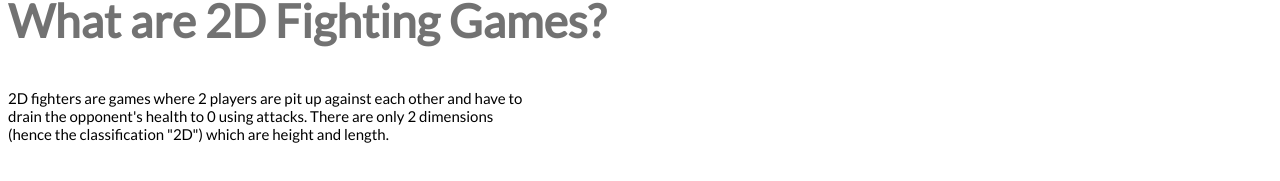
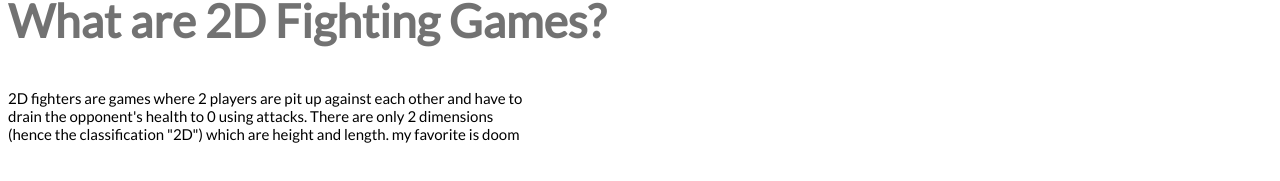
Before and after one commit to Doug-Dimmadome/Doug-Dimmadome.Github.io, a plain HTML site: page 2d.html in a window 1280 px wide. Shown: the part 603-784 px from the top of the page. Drawn offline with Linux system fonts and the light colour scheme.

Commit message:
idk modification

```diff
--- a/2d.html
+++ b/2d.html
@@ -42,7 +42,7 @@
         <p>
           2D fighters are games where 2 players are pit up against each other and have to <br>
           drain the opponent's health to 0 using attacks. There are only 2 dimensions <br>
-          (hence the classification "2D") which are height and length.
+          (hence the classification "2D") which are height and length. my favorite is doom
         </p>
       </div>
   </body>
```
Also changed, not shown: why-fg.html (line endings or trailing spaces).
